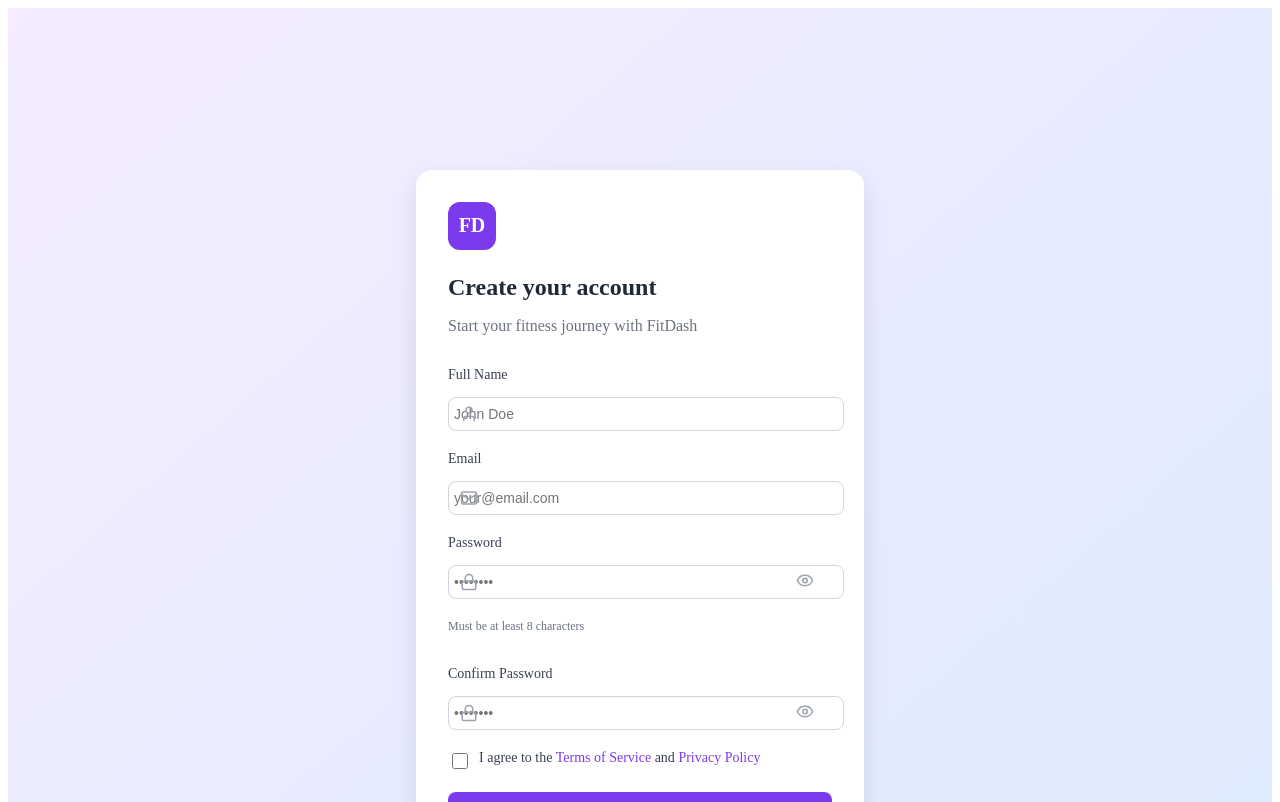
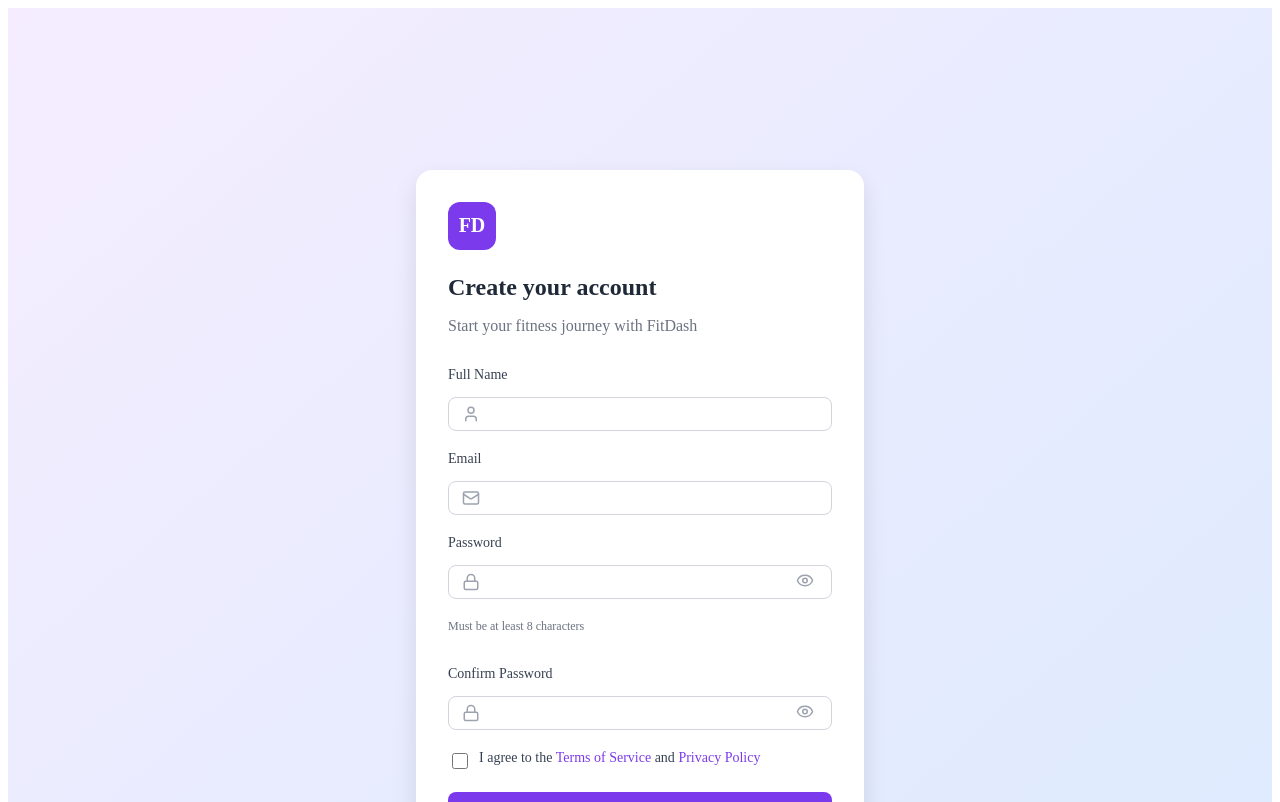
Before and after one commit to malakseifedine/Capstone-proj, a React (Vite) app in the folder frontend/: page /signup in a window 1280 px wide. Shown: the top 802 px of the page. Built offline with nearby package versions, Linux system fonts and the light colour scheme.

Commit message:
small changes on signup and login page

```diff
--- a/frontend/src/pages/Signup.jsx
+++ b/frontend/src/pages/Signup.jsx
@@ -79,7 +79,7 @@ export default function Signup() {
                   }}
                   id="name"
                   type="text"
-                  placeholder="John Doe"
+                  // placeholder="John Doe"
                   className="input-field"
                 />
               </div>
@@ -98,7 +98,7 @@ export default function Signup() {
                   }}
                   id="email"
                   type="email"
-                  placeholder="your@email.com"
+                  // placeholder="your@email.com"
                   className="input-field"
                 />
               </div>
@@ -117,7 +117,7 @@ export default function Signup() {
                   }}
                   id="password"
                   type={showPassword ? "text" : "password"}
-                  placeholder="••••••••"
+                  // placeholder="••••••••"
                   className="input-field password"
                 />
                 <button
@@ -144,7 +144,7 @@ export default function Signup() {
                   }}
                   id="confirmPassword"
                   type={showConfirmPassword ? "text" : "password"}
-                  placeholder="••••••••"
+                  // placeholder="••••••••"
                   className="input-field password"
                 />
                 <button
--- a/frontend/src/styles/Login.css
+++ b/frontend/src/styles/Login.css
@@ -87,15 +87,19 @@
 
 .input-wrapper {
   position: relative;
+  width:100%;
 }
 
 .input-icon {
   position: absolute;
+  top: 50%;
   left: 12px;
-  top: 50%;
   transform: translateY(-50%);
   color: #9ca3af;
+  pointer-events: none;
+  font-size: 16px;
 }
+
 
 .form-input {
   width: 100%;
@@ -103,13 +107,17 @@
   border-radius: 8px;
   border: 1px solid #d1d5db;
   outline: none;
-  transition: all 0.2s ease;
+  font-size: 14px;
+  background-color: #fff;
+  transition: border-color 0.2s ease, box-shadow 0.2s ease;
+  box-sizing: border-box;
 }
 
 .form-input:focus {
-  border-color: transparent;
-  box-shadow: 0 0 0 2px #a78bfa;
+  border-color: #7c3aed;
+  box-shadow: 0 0 0 2px rgba(124, 58, 237, 0.3);
 }
+
 
 .login-button {
   width: 100%;
--- a/frontend/src/styles/Signup.css
+++ b/frontend/src/styles/Signup.css
@@ -70,22 +70,28 @@
 
 .input-wrapper {
   position: relative;
+  width: 100%;
 }
 
 .input-icon {
   position: absolute;
   top: 50%;
-  left: 12px;
+  left: 14px;
   transform: translateY(-50%);
+  font-size: 16px;
   color: #9ca3af;
+  pointer-events: none;
 }
 
 .input-field {
   width: 100%;
-  padding: 12px 16px 12px 40px;
+  padding: 12px 16px 12px 44px;
   border: 1px solid #d1d5db;
   border-radius: 8px;
   outline: none;
+  font-size: 14px;
+  background-color: white;
+  box-sizing: border-box;
 }
 
 .input-field:focus {
```
